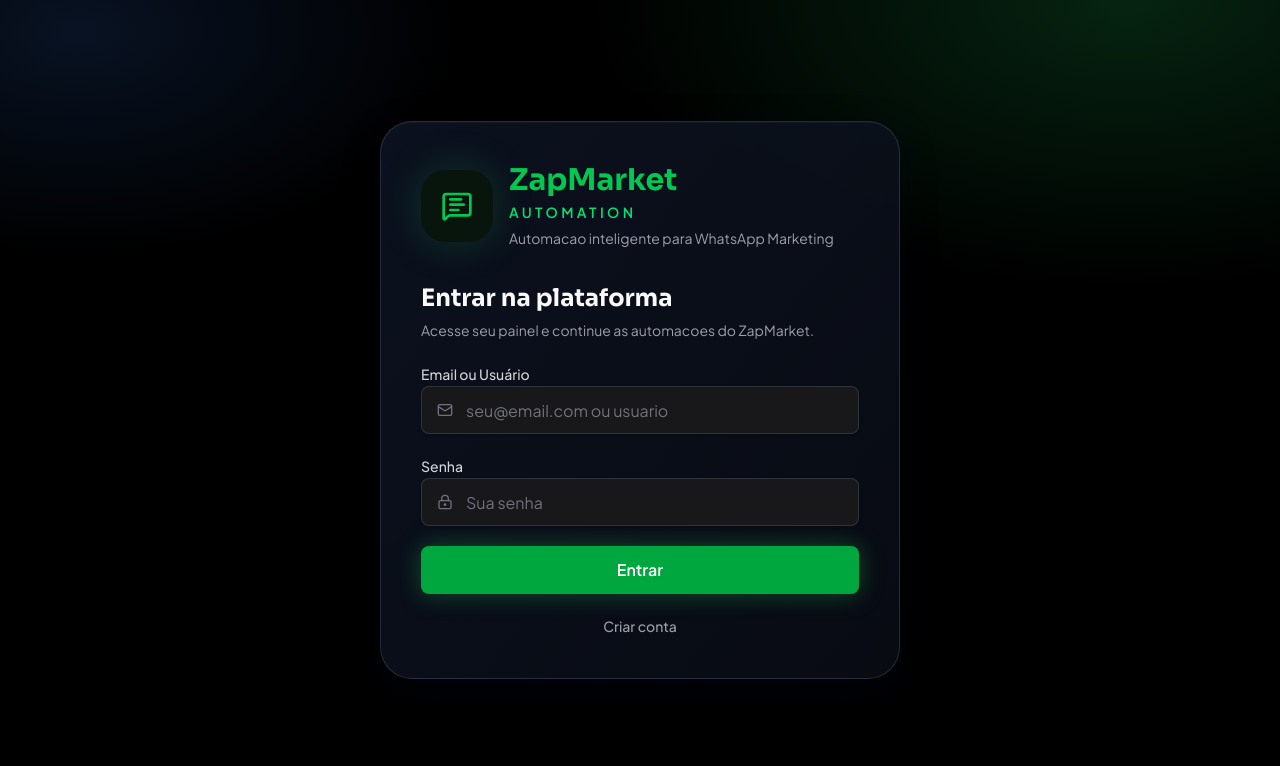
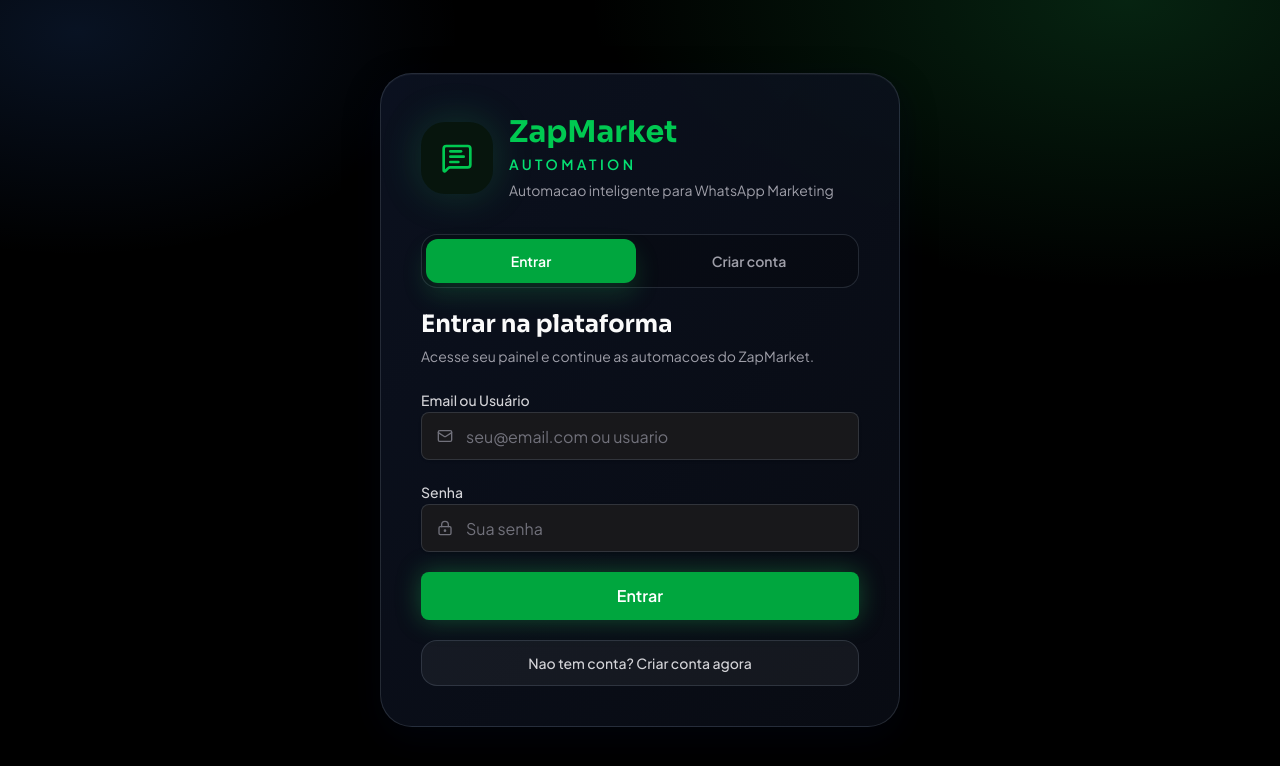
Before and after one commit to maxwel09rufino/ZapMarket01, a Next.js app: page /login in a window 1280 px wide. Shown: the top 766 px of the page. Built offline with nearby package versions, Linux system fonts and the light colour scheme; no server answers.

Commit message:
atualização do projeto

```diff
--- a/app/login/page.tsx
+++ b/app/login/page.tsx
@@ -9,6 +9,7 @@
 type LoginPageProps = {
   searchParams: Promise<{
     next?: string | string[];
+    mode?: string | string[];
   }>;
 };
 
@@ -20,6 +21,10 @@
     ? resolvedSearchParams.next[0]
     : resolvedSearchParams.next;
   const nextPath = sanitizeNextPath(rawNextPath);
+  const rawMode = Array.isArray(resolvedSearchParams.mode)
+    ? resolvedSearchParams.mode[0]
+    : resolvedSearchParams.mode;
+  const initialMode = rawMode === "register" ? "register" : "login";
 
   return (
     <div className="relative flex min-h-screen items-center justify-center overflow-hidden bg-black px-4 py-10">
@@ -42,7 +47,7 @@
           </div>
         </div>
 
-        <LoginForm nextPath={nextPath} />
+        <LoginForm nextPath={nextPath} initialMode={initialMode} />
       </Card>
     </div>
   );
--- a/components/LoginForm.tsx
+++ b/components/LoginForm.tsx
@@ -8,6 +8,7 @@
 
 type LoginFormProps = {
   nextPath: string;
+  initialMode?: AuthMode;
 };
 
 type AuthApiResponse = {
@@ -17,9 +18,9 @@
 
 type AuthMode = "login" | "register";
 
-export default function LoginForm({ nextPath }: LoginFormProps) {
+export default function LoginForm({ nextPath, initialMode = "login" }: LoginFormProps) {
   const router = useRouter();
-  const [mode, setMode] = useState<AuthMode>("login");
+  const [mode, setMode] = useState<AuthMode>(initialMode);
   const [name, setName] = useState("");
   const [identifier, setIdentifier] = useState("");
   const [password, setPassword] = useState("");
@@ -84,8 +85,38 @@
     }
   };
 
+  const toggleMode = (nextMode: AuthMode) => {
+    setFeedback("");
+    setMode(nextMode);
+  };
+
   return (
     <form className="space-y-5" onSubmit={handleSubmit}>
+      <div className="grid grid-cols-2 gap-2 rounded-2xl border border-white/10 bg-black/20 p-1">
+        <button
+          type="button"
+          onClick={() => toggleMode("login")}
+          className={`rounded-xl px-4 py-3 text-sm font-semibold transition ${
+            mode === "login"
+              ? "bg-green-600 text-white shadow-[0_12px_24px_rgba(34,197,94,0.18)]"
+              : "text-zinc-400 hover:text-zinc-100"
+          }`}
+        >
+          Entrar
+        </button>
+        <button
+          type="button"
+          onClick={() => toggleMode("register")}
+          className={`rounded-xl px-4 py-3 text-sm font-semibold transition ${
+            mode === "register"
+              ? "bg-green-600 text-white shadow-[0_12px_24px_rgba(34,197,94,0.18)]"
+              : "text-zinc-400 hover:text-zinc-100"
+          }`}
+        >
+          Criar conta
+        </button>
+      </div>
+
       <div className="space-y-1">
         <h2 className="font-heading text-2xl font-bold text-zinc-50">{title}</h2>
         <p className="text-sm leading-6 text-zinc-400">{subtitle}</p>
@@ -101,6 +132,7 @@
               onChange={(event) => setName(event.target.value)}
               placeholder="Seu nome de acesso"
               autoComplete="username"
+              required={mode === "register"}
               className="h-12 rounded-lg border-zinc-700 bg-zinc-900 pl-11 focus-visible:border-green-500 focus-visible:ring-green-500/20"
             />
           </div>
@@ -118,6 +150,7 @@
             onChange={(event) => setIdentifier(event.target.value)}
             placeholder={mode === "login" ? "seu@email.com ou usuario" : "seu@email.com"}
             autoComplete={mode === "login" ? "username" : "email"}
+            required
             className="h-12 rounded-lg border-zinc-700 bg-zinc-900 pl-11 focus-visible:border-green-500 focus-visible:ring-green-500/20"
           />
         </div>
@@ -133,6 +166,7 @@
             onChange={(event) => setPassword(event.target.value)}
             placeholder="Sua senha"
             autoComplete={mode === "login" ? "current-password" : "new-password"}
+            required
             className="h-12 rounded-lg border-zinc-700 bg-zinc-900 pl-11 focus-visible:border-green-500 focus-visible:ring-green-500/20"
           />
         </div>
@@ -156,13 +190,14 @@
 
       <button
         type="button"
-        className="w-full text-sm font-medium text-zinc-400 transition-colors hover:text-green-400"
+        className="w-full rounded-2xl border border-white/10 bg-white/5 px-4 py-3 text-sm font-medium text-zinc-300 transition-colors hover:border-green-500/30 hover:text-green-300"
         onClick={() => {
-          setFeedback("");
-          setMode((current) => (current === "login" ? "register" : "login"));
+          toggleMode(mode === "login" ? "register" : "login");
         }}
       >
-        {mode === "login" ? "Criar conta" : "Ja tenho conta"}
+        {mode === "login"
+          ? "Nao tem conta? Criar conta agora"
+          : "Ja tenho conta? Voltar para o login"}
       </button>
     </form>
   );
```
